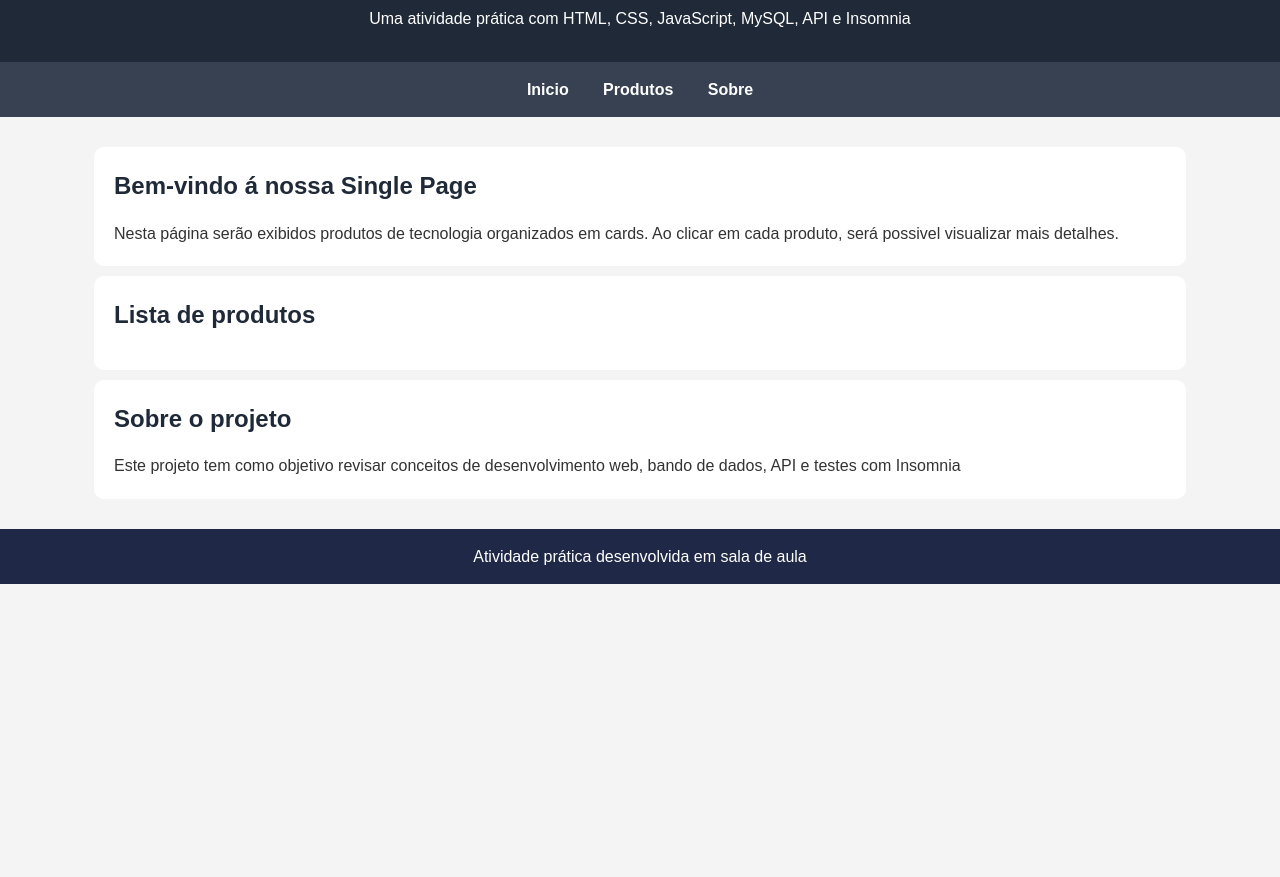
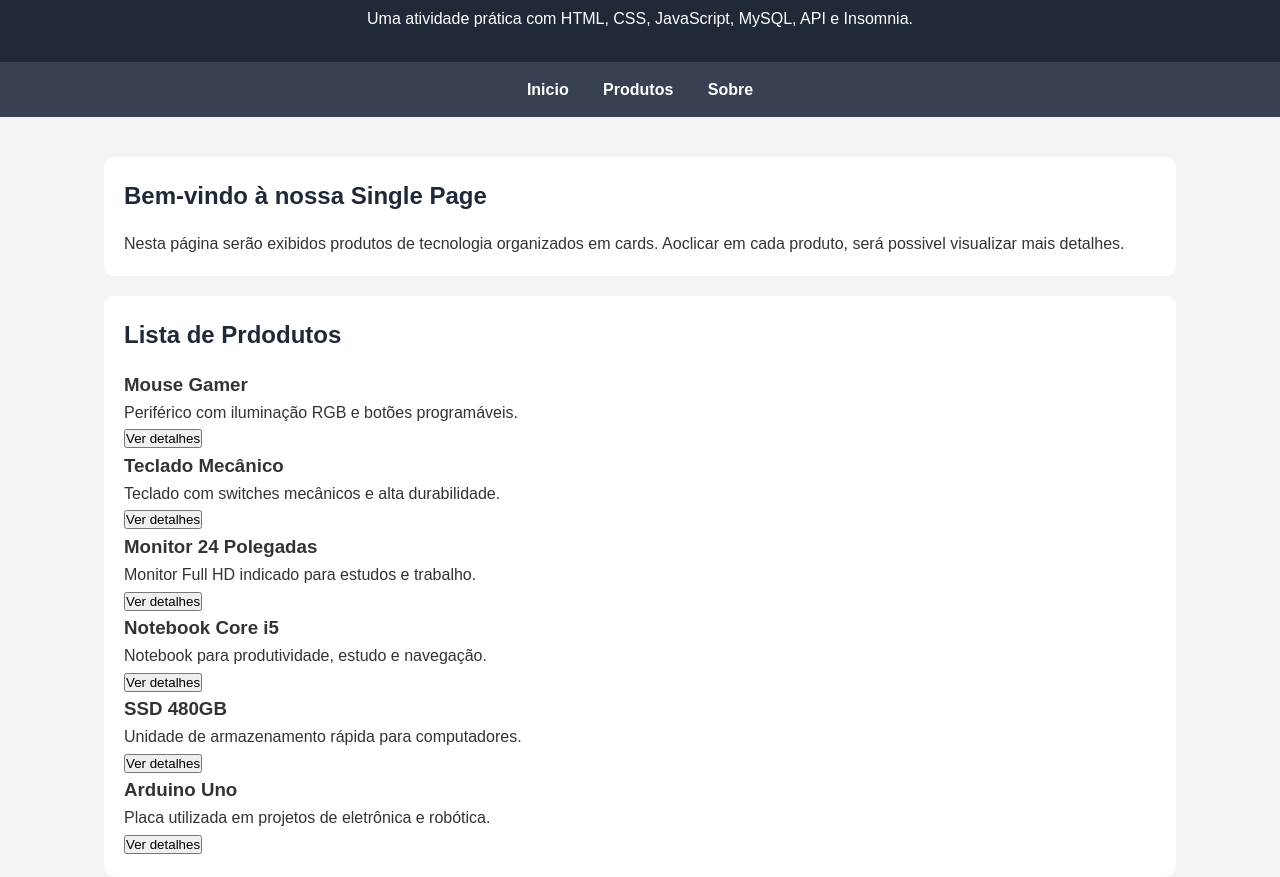
Before and after one commit to Brenodev18/Single-Page, a plain HTML site: page public/index.html in a window 1280 px wide. Shown: the part 75-952 px from the top of the page. Before the commit the page ends 800 px from the top, so only its background shows below. Drawn offline with Linux system fonts and the light colour scheme.

Commit message:
v1.2-cards

```diff
--- a/public/index.html
+++ b/public/index.html
@@ -1,69 +1,94 @@
 <!DOCTYPE html>
-<html lang="pt-br">
+<html lang="pt_BR">
 <head>
     <meta charset="UTF-8">
     <meta name="viewport" content="width=device-width, initial-scale=1.0">
-    <title>Single Page</title>
-    <link rel="stylesheet" href="/public/style.css">
+    <title>Single Page - Produtos de Tecnologia</title>
+    <link rel="stylesheet" href="style.css">
 </head>
+
 <body>
-    <!-- CABEÇALHO PRINCIPAL DA PAGINA -->
-    <header>
-        <h1>Produtos de Tecnologia</h1>
-        <p>Uma atividade prática com HTML, CSS, JavaScript, MySQL, API e Insomnia</p>
+    </body>
+        <header>
+            <h1>Produtos de Tecnologia</h1>
+            <p>Uma atividade prática com HTML, CSS, JavaScript, MySQL, API e Insomnia.</p>
     </header>
 
-    <!-- MENU DE NAVEGAÇÃO  -->
     <nav>
-        <a href="#Inicio">Inicio</a>
-        <a href="#Produtos">Produtos</a>
-        <a href="#Sobre">Sobre</a>
+        <a href="#inicio">Inicio</a>
+        <a href="#produtos">Produtos</a>
+        <a href="#sobre">Sobre</a>
     </nav>
-
-    <!-- CONTEUDO PRINCIPAL  -->
     <main>
-
-        <!-- SELEÇÃO INICIAL DA PAGINA  -->
         <section id="inicio">
-            <h2>Bem-vindo á nossa Single Page</h2>
+            <h2>Bem-vindo à nossa Single Page</h2>
             <p>
                 Nesta página serão exibidos produtos de tecnologia organizados em cards.
-                Ao clicar em cada produto, será possivel visualizar mais detalhes.
+                Aoclicar em cada produto, será possivel visualizar mais detalhes.
             </p>
         </section>
 
-        <!-- SESSÃO ONDE FUTURAMENTE FICARÃO OS CARDS  -->
-         <section id="produtos">
-            <h2>Lista de produtos</h2>
+        <section id="#produtos">
+            <h2>Lista de Prdodutos</h2>
+
+            <div class="grid">
+
+                <div class="card">
+                    <h3>Mouse Gamer</h3>
+                    <p>Periférico com iluminação RGB e botões programáveis.</p>
+                    <button>Ver detalhes</button>
+                </div>
+
+                <div class="card">
+                    <h3>Teclado Mecânico</h3>
+                    <p>Teclado com switches mecânicos e alta durabilidade.</p>
+                    <button>Ver detalhes</button>
+                </div>
+
+                <div class="card">
+                    <h3>Monitor 24 Polegadas</h3>
+                    <p>Monitor Full HD indicado para estudos e trabalho.</p>
+                    <button>Ver detalhes</button>
+                </div>
+
+                <div class="card">
+                    <h3>Notebook Core i5</h3>
+                    <p>Notebook para produtividade, estudo e navegação.</p>
+                    <button>Ver detalhes</button>
+                </div>
+
+                <div class="card">
+                    <h3>SSD 480GB</h3>
+                    <p>Unidade de armazenamento rápida para computadores.</p>
+                    <button>Ver detalhes</button>
+                </div>
+
+                <div class="card">
+                    <h3>Arduino Uno</h3>
+                    <p>Placa utilizada em projetos de eletrônica e robótica.</p>
+                    <button>Ver detalhes</button>
+                </div>
 
 
-         <!-- ESTA DIV RECEBERÁ OS CARDS DOS PRODUTOS  -->
-          <div class="grid">
-          </div>
 
-            <!-- OS CARDS SERÃO CRIADOS NAS PROXIMAS AULAS  -->
+            </div>
         </section>
 
-        <!-- SESSAÕ SOBRE-->
-         <section id="sobre">
-            <h2>Sobre o projeto</h2>
+        <section id="#sobre">
+            <h2>Sobre o Projeto</h2>
             <p>
                 Este projeto tem como objetivo revisar conceitos de desenvolvimento web,
-                bando de dados, API e testes com Insomnia
+                banco de dados, API e testes com Insomnia.
             </p>
-         </section>
+        </section>
+
 
     </main>
 
-    <!-- RODAPÉ DA PÁGINA  -->
-     <footer>
-        <p>Atividade prática desenvolvida em sala de aula</p>
-     </footer>
+    <footer>
+        <p>Atividade prática desenvolvida em sala de aula.</p>
+    </footer>
 
-     <!-- LINK PARA O ARQUIVO javaScript EXTERNO  -->
-      <link rel="stylesheet" href="script.js">
-
-
-
+    <script src="script.js"></script>
 </body>
 </html>
--- a/public/style.css
+++ b/public/style.css
@@ -100,7 +100,7 @@ section{
     /* Arredonda os cantos das seções */
     border-radius: 10px;
 
-    margin: 10px;
+    margin: 20px;
 }
 
 /* Titulos de nivel 2 que estão dentro das seções */
```
